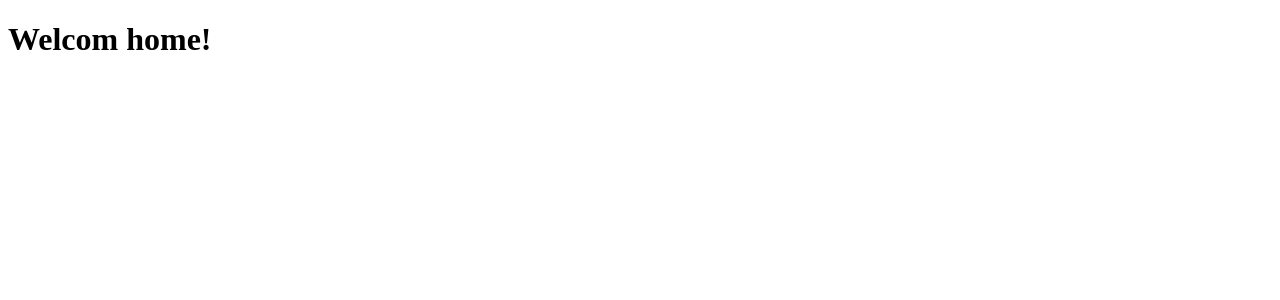
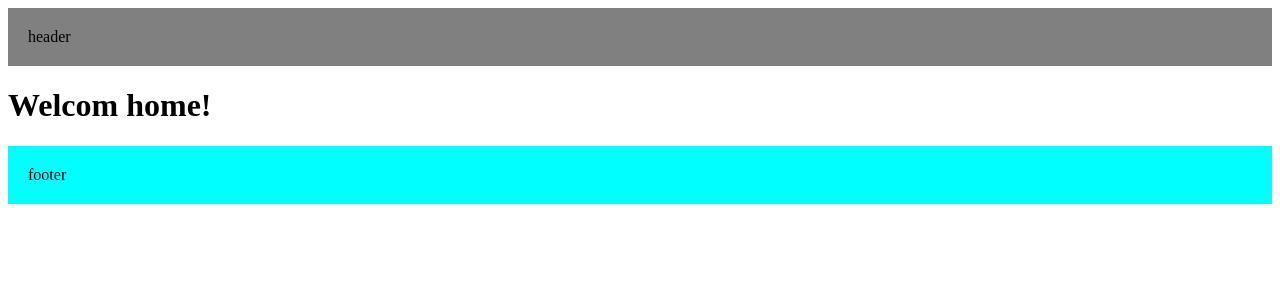
Before and after one commit to islaree/nextjs, a Next.js app: page / in a window 1280 px wide. Shown: the top 300 px of the page. Built offline with nearby package versions, Linux system fonts and the light colour scheme.

Commit message:
add: layouts

```diff
--- a/src/app/layout.tsx
+++ b/src/app/layout.tsx
@@ -1,16 +1,20 @@
 export const metadata = {
-  title: 'Next.js',
-  description: 'Generated by Next.js',
-}
+  title: "Next.js",
+  description: "Generated by Next.js",
+};
 
 export default function RootLayout({
   children,
 }: {
-  children: React.ReactNode
+  children: React.ReactNode;
 }) {
   return (
     <html lang="en">
-      <body>{children}</body>
+      <body>
+        <header style={{ padding: "20px", background: "gray" }}>header</header>
+        <main>{children}</main>
+        <footer style={{ padding: "20px", background: "cyan" }}>footer</footer>
+      </body>
     </html>
-  )
+  );
 }
```
